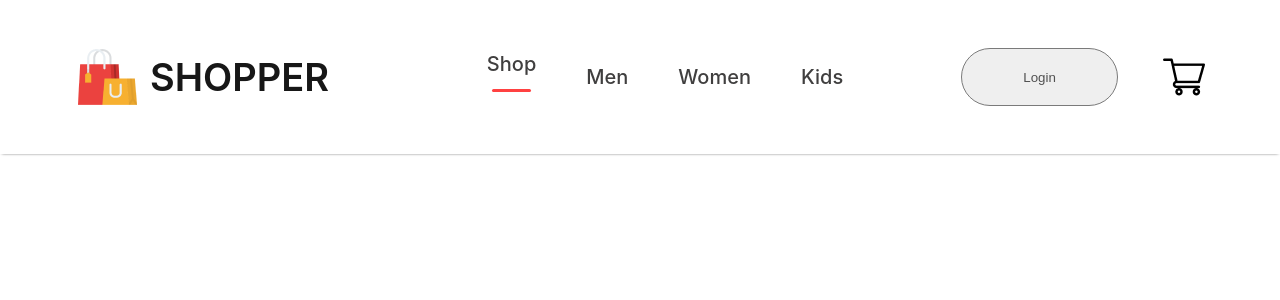
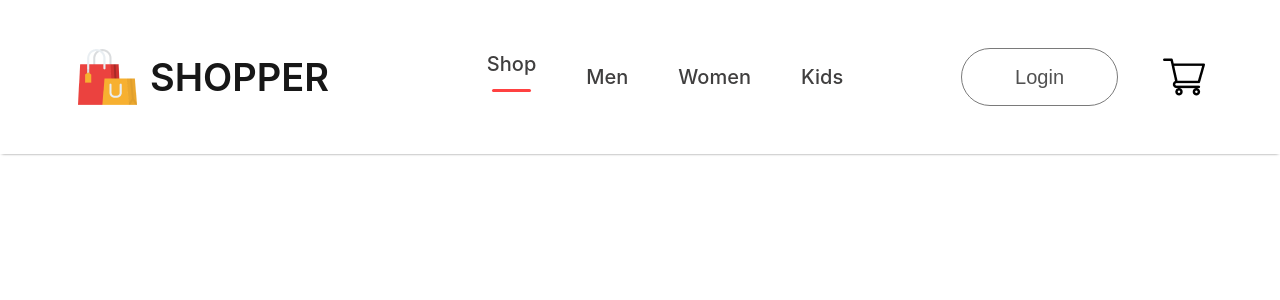
Before and after one commit to Kirttinath/Code-World, a React (Create React App) app in the folder frontend/: page / in a window 1280 px wide. Shown: the top 300 px of the page. Built offline with nearby package versions, Linux system fonts and the light colour scheme.

Commit message:
nav-login-cart button style added

```diff
--- a/frontend/src/Components/Navbar/Navbar.css
+++ b/frontend/src/Components/Navbar/Navbar.css
@@ -58,4 +58,8 @@
     border: 1px solid #7a7a7a;
     border-radius: 75px;
     color: #515151;
+    font-size: 20px;
+    font-weight: 500;
+    background: white;
+    cursor: pointer;
 }
```
